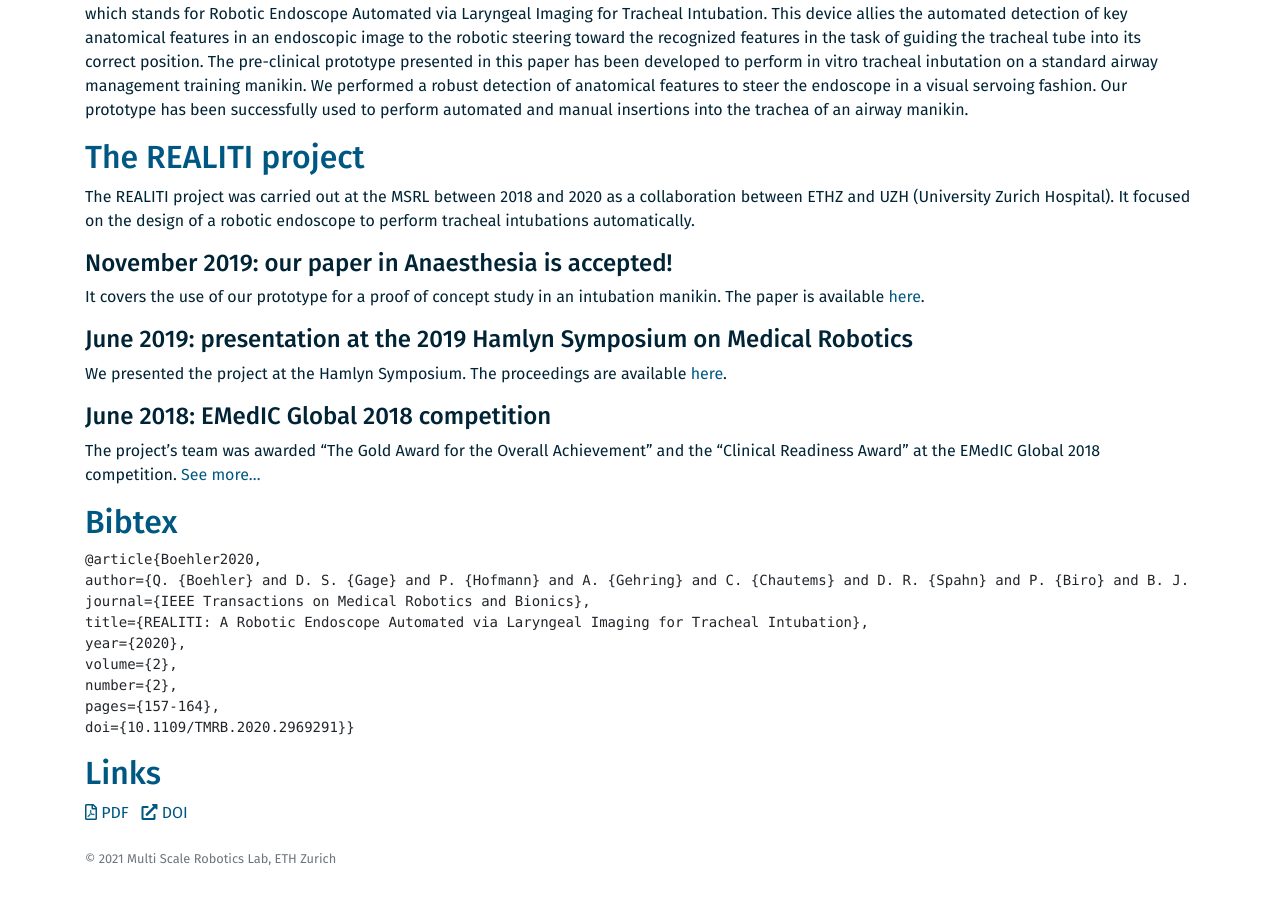
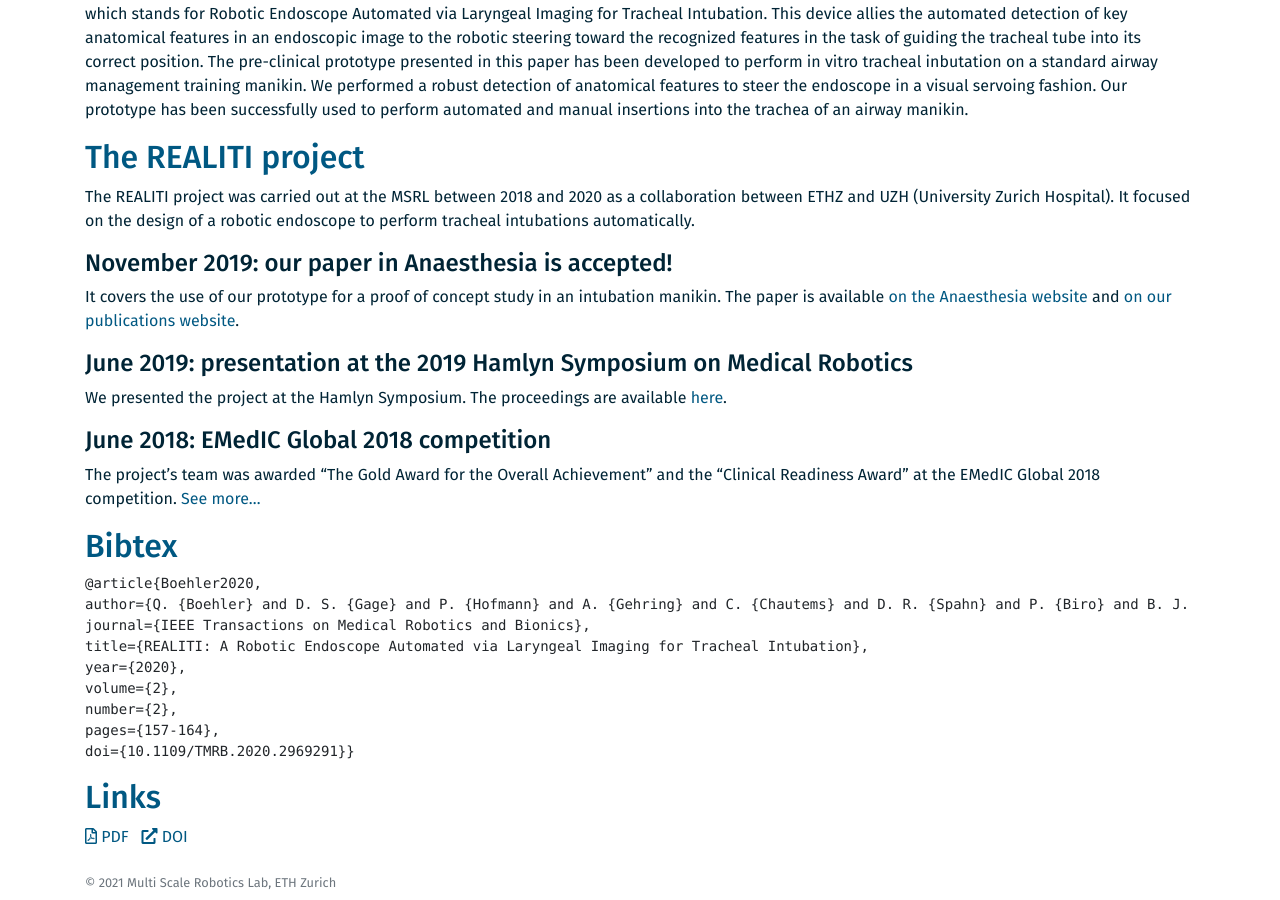
Before and after one commit to ethz-msrl/MSRL_Publications, a Jekyll site: the page built from _posts/2020-01-24-realiti_tmrb.markdown, in a window 1280 px wide and 900 px high, scrolled down 1163 px. Built offline with Jekyll 4.4.1, drawn with Linux system fonts in a browser that asks for light colours; before the commit the page ends 2039 px from its top, so only the background shows below that.

Commit message:
Add link to internal website

```diff
--- a/_posts/2020-01-24-realiti_tmrb.markdown
+++ b/_posts/2020-01-24-realiti_tmrb.markdown
@@ -30,7 +30,7 @@ Tracheal intubation is considered the gold standard to secure the airway of pati
 The REALITI project was carried out at the MSRL between 2018 and 2020 as a collaboration between ETHZ and UZH (University Zurich Hospital). It focused on the design of a robotic endoscope to perform tracheal intubations automatically.
 
 #### November 2019: our paper in Anaesthesia is accepted! ####
-It covers the use of our prototype for a proof of concept study in an intubation manikin. The paper is available [here](https://associationofanaesthetists-publications.onlinelibrary.wiley.com/doi/full/10.1111/anae.14945).
+It covers the use of our prototype for a proof of concept study in an intubation manikin. The paper is available [on the Anaesthesia website](https://associationofanaesthetists-publications.onlinelibrary.wiley.com/doi/full/10.1111/anae.14945) and [on our publications website](2020-01-03-realiti_anaesthesia.html).
 
 #### June 2019: presentation at the 2019 Hamlyn Symposium on Medical Robotics ####
 We presented the project at the Hamlyn Symposium. The proceedings are available [here](https://www.research-collection.ethz.ch/bitstream/handle/20.500.11850/393102/2/hamlyn_realiti_final.pdf).
```
